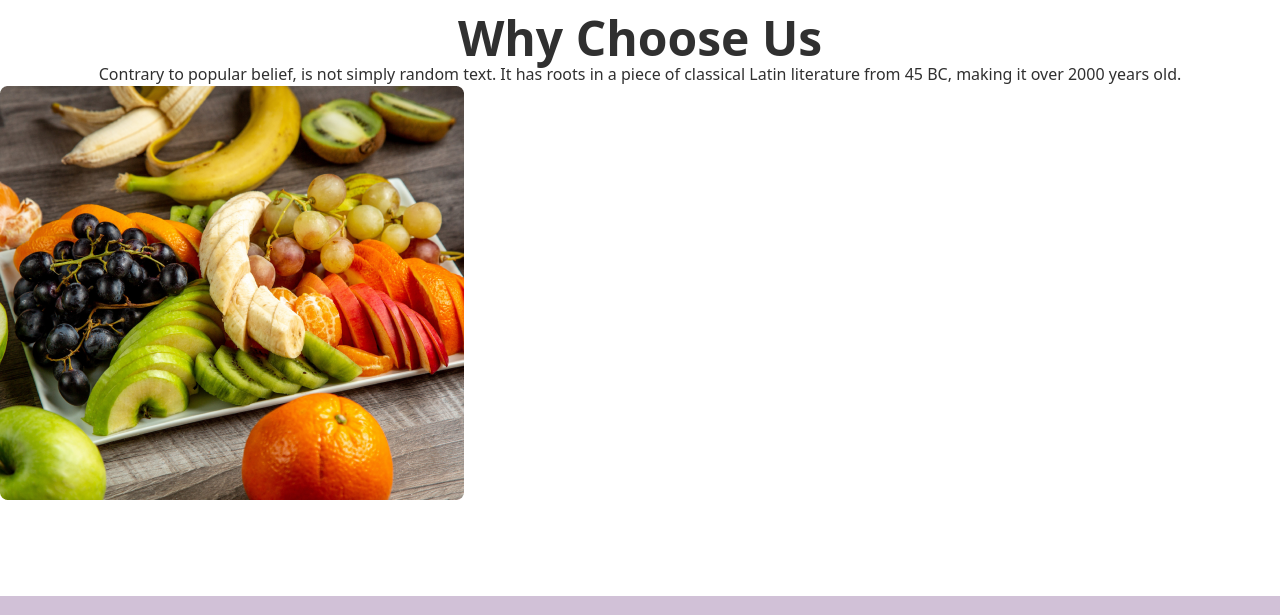
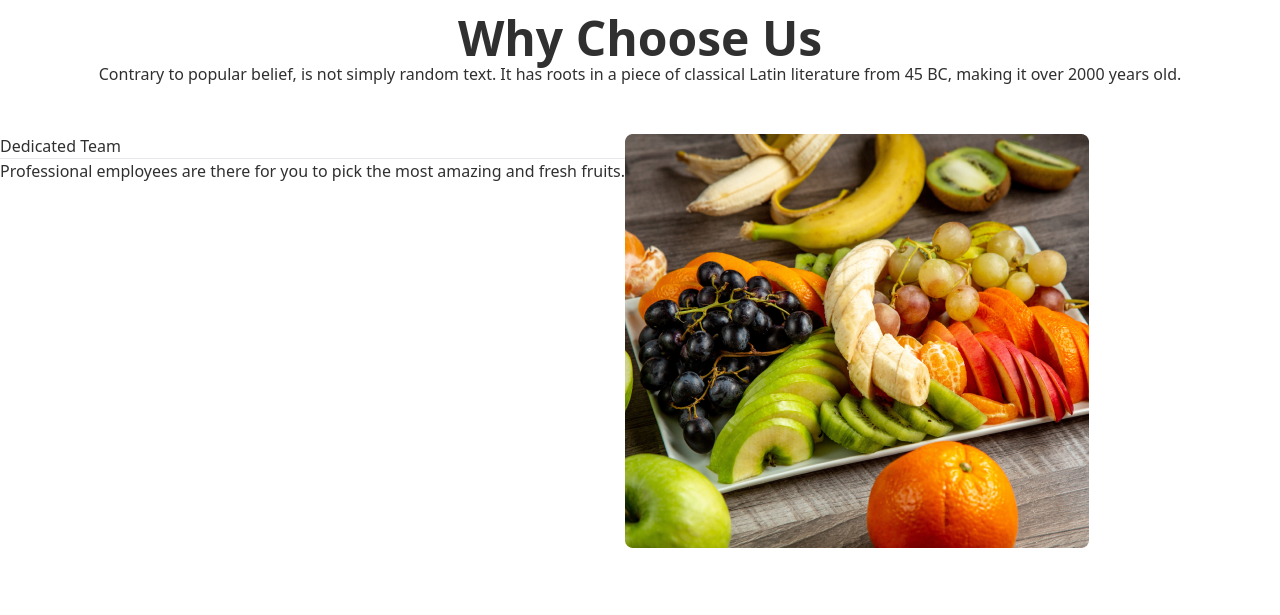
Before and after one commit to UIUXSadia/Fruit-brust-3assignment, a plain HTML site: page index.html in a window 1280 px wide. Shown: the part 3820-4435 px from the top of the page. Drawn offline with nearby package versions, Linux system fonts and the light colour scheme.

Commit message:
team somting

```diff
--- a/index.html
+++ b/index.html
@@ -192,7 +192,7 @@
     <div class="flex mt-12">
         <div class="card w-96 bg-base-100 shadow-xl">
           <figure class="px-10 pt-10">
-            <img src="/images/fruit6.png" alt="Shoes" class="rounded-xl" />
+            <img src="./images/fruit6.png" alt="Shoes" class="rounded-xl" />
           </figure>
           <div class="card-body items-center text-center p-12">
             <h2 class="card-title font-extrabold">12.90$ - 18.85$</h2>
@@ -243,14 +243,18 @@
       <section class="my-24">
           <h2 class="text-5xl font-extrabold text-center">Why Choose Us</h2>
           <p class="text-center">Contrary to popular belief, is not simply random text. It has roots in a piece of classical Latin literature from 45 BC, making it over 2000 years old.</p>
+        <div class="flex my-12">
           <div>
-
+          <h4>Dedicated Team</h4>
+          <hr>
+          <p>Professional employees are there for you to pick the most amazing and fresh fruits.</p>
           </div>
           <div>
           <img src="images/whychoose1.png" alt="">
           </div>
           <div>
 
+          </div>
         </div>
       </section>
     </main>
```
Lines whose indentation alone changed are shown as unchanged.
